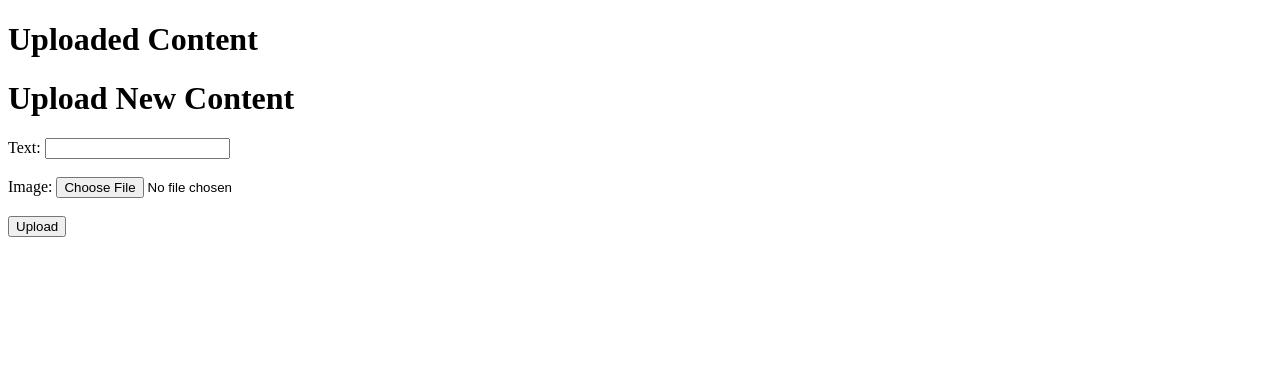
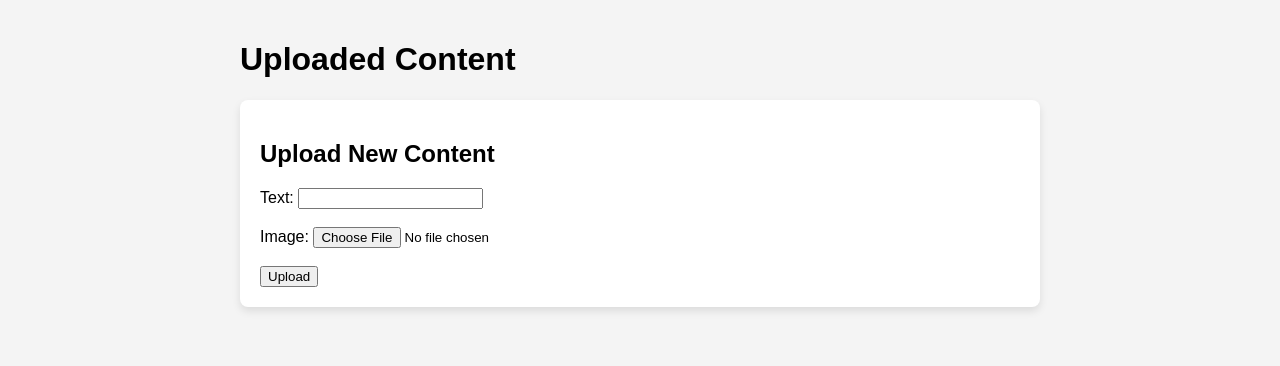
Before and after one commit to Polumm/Flask-demo, a Flask app: page / in a window 1280 px wide. Shown: the top 366 px of the page. Run offline with Flask 3, Linux system fonts and the light colour scheme.

Commit message:
Update front-end and enable auto refresh.

```diff
--- a/app/api.py
+++ b/app/api.py
@@ -1,5 +1,5 @@
 from flask_restful import Resource
-from flask import request
+from flask import request, redirect, url_for
 from .models import Upload, db
 
 
@@ -16,7 +16,9 @@
         db.session.add(upload_entry)
         db.session.commit()
 
-        return {"message": "Upload successful", "id": upload_entry.id}, 201
+        # return {"message": "Upload successful", "id": upload_entry.id}, 201
+        # Redirect to home after successful upload
+        return redirect(url_for("routes.index"))
 
     def get(self):
         uploads = Upload.query.with_entities(Upload.id, Upload.text).all()
--- a/templates/index.html
+++ b/templates/index.html
@@ -1,18 +1,58 @@
 <!DOCTYPE html>
 <html>
 <head>
-    <title>Upload Text and Image</title>
+    <title>Upload and View Images</title>
+    <style>
+        body {
+            font-family: Arial, sans-serif;
+            margin: 0;
+            padding: 20px;
+            background-color: #f4f4f4;
+        }
+        .container {
+            max-width: 800px;
+            margin: 0 auto;
+        }
+        .upload-form {
+            margin-bottom: 40px;
+            background: #fff;
+            padding: 20px;
+            border-radius: 8px;
+            box-shadow: 0 4px 8px rgba(0, 0, 0, 0.1);
+        }
+        .gallery {
+            display: flex;
+            flex-wrap: wrap;
+            gap: 20px;
+        }
+        .gallery-item {
+            width: calc(33.333% - 20px);
+            background: #fff;
+            border-radius: 8px;
+            box-shadow: 0 4px 8px rgba(0, 0, 0, 0.1);
+            overflow: hidden;
+            text-align: center;
+        }
+        .gallery-item img {
+            width: 100%;
+            height: auto;
+        }
+    </style>
 </head>
 <body>
+    <div class="container">
         <h1>Uploaded Content</h1>
+        <div class="gallery">
             {% for upload in uploads %}
-        <div>
-            <h2>Text: {{ upload.text }}</h2>
-            <img src="{{ upload.image_url }}" alt="Uploaded Image" width="300">
+            <div class="gallery-item">
+                <img src="{{ upload.image_url }}" alt="Uploaded Image">
+                <p>{{ upload.text }}</p>
             </div>
             {% endfor %}
+        </div>
 
-    <h1>Upload New Content</h1>
+        <div class="upload-form">
+            <h2>Upload New Content</h2>
             <form action="/api/upload" method="post" enctype="multipart/form-data">
                 <label for="text">Text:</label>
                 <input type="text" id="text" name="text" required><br><br>
@@ -20,5 +60,7 @@
                 <input type="file" id="image" name="image" accept="image/*" required><br><br>
                 <button type="submit">Upload</button>
             </form>
+        </div>
+    </div>
 </body>
 </html>
```
Lines whose indentation alone changed are shown as unchanged.
